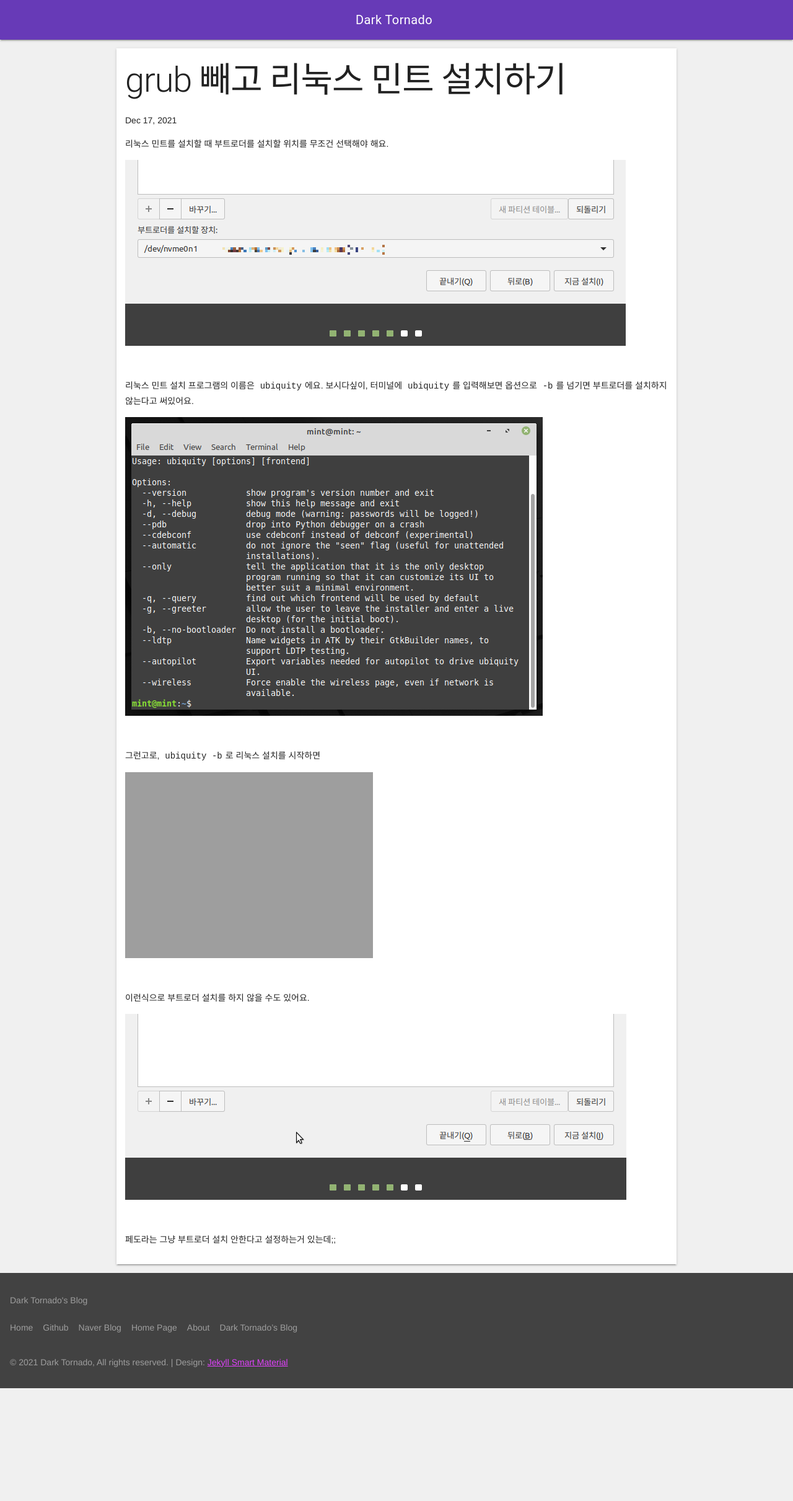
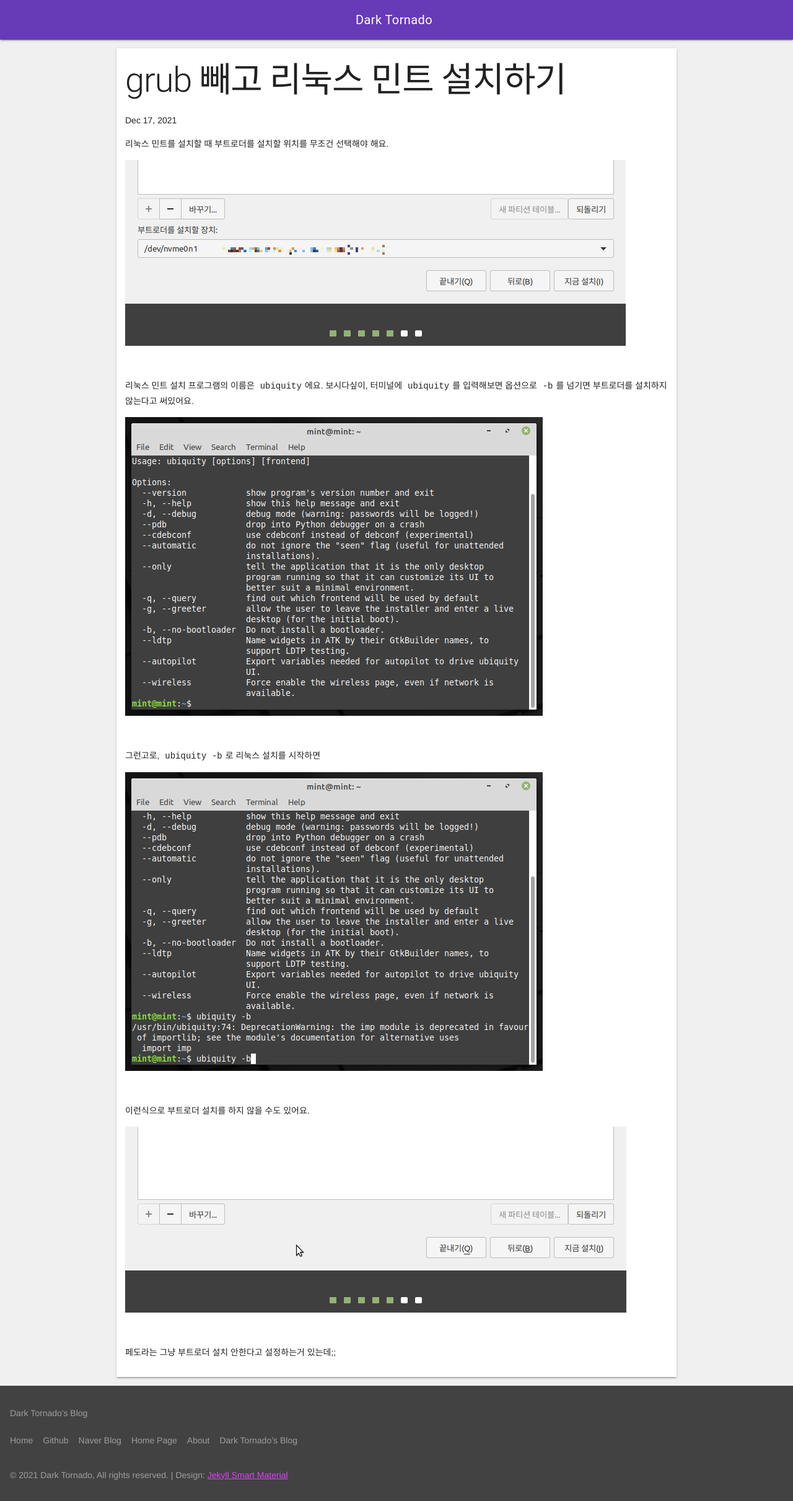
Before and after one commit to DarkTornado/blog, a Jekyll site: the page built from _posts/2021-12-17-install-linux-mint-without-grub.md, in a window 1280 px wide. Shown: the whole page at 62% size. Built offline with Jekyll 4.4.1, drawn with Linux system fonts in a browser that asks for light colours; nearby versions of some CDN libraries.

Commit message:
오타 수정

```diff
--- a/_posts/2021-12-17-install-linux-mint-without-grub.md
+++ b/_posts/2021-12-17-install-linux-mint-without-grub.md
@@ -21,7 +21,7 @@
 
 그런고로, `ubiquity -b`로 리눅스 설치를 시작하면
 
-![image](https://darktornado.github.io/blog/assets/images/tumb/nstall-linux-mint-without-grub.png)
+![image](https://darktornado.github.io/blog/assets/images/tumb/install-linux-mint-without-grub.png)
 
 <br>
 
```
